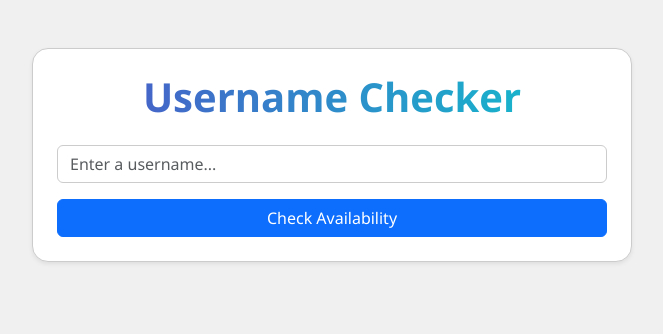
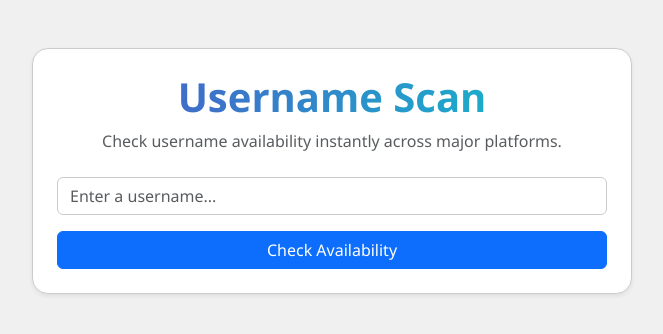
Before and after one commit to blakecbaldwin/Username-Checker, a Flask app: page / in a window 1280 px wide. Shown: the top 334 px of the page, without its empty margins (308-971 px from the left). Run offline with Flask 3, Linux system fonts and the light colour scheme.

Commit message:
Updated name to match website domain

```diff
--- a/app.py
+++ b/app.py
@@ -62,27 +62,6 @@ def check_username(username):
     except:
         results["Steam"] = {"status": "⚠️ Request Failed", "url": None}
 
-    # Twitch
-    twitch_token = get_twitch_access_token()
-    if not twitch_token:
-        results["Twitch"] = {"status": "⚠️ Auth Failed", "url": None}
-    else:
-        twitch_url = "https://api.twitch.tv/helix/users"
-        headers = {
-            "Client-ID": TWITCH_CLIENT_ID,
-            "Authorization": f"Bearer {twitch_token}"
-        }
-        try:
-            r = requests.get(twitch_url, headers=headers, params={"login": username})
-            if r.status_code != 200:
-                results["Twitch"] = {"status": f"⚠️ Error ({r.status_code})", "url": None}
-            elif r.json()["data"]:
-                results["Twitch"] = {"status": "❌ Taken", "url": f"https://www.twitch.tv/{username}"}
-            else:
-                results["Twitch"] = {"status": "✅ Available", "url": None}
-        except:
-            results["Twitch"] = {"status": "⚠️ Request Failed", "url": None}
-
     # Roblox
     roblox_url = "https://users.roblox.com/v1/usernames/users"
     headers = {
@@ -127,6 +106,27 @@ def check_username(username):
             "status": "⚠️ Request Failed",
             "url": None
         }
+
+    # Twitch
+    twitch_token = get_twitch_access_token()
+    if not twitch_token:
+        results["Twitch"] = {"status": "⚠️ Auth Failed", "url": None}
+    else:
+        twitch_url = "https://api.twitch.tv/helix/users"
+        headers = {
+            "Client-ID": TWITCH_CLIENT_ID,
+            "Authorization": f"Bearer {twitch_token}"
+        }
+        try:
+            r = requests.get(twitch_url, headers=headers, params={"login": username})
+            if r.status_code != 200:
+                results["Twitch"] = {"status": f"⚠️ Error ({r.status_code})", "url": None}
+            elif r.json()["data"]:
+                results["Twitch"] = {"status": "❌ Taken", "url": f"https://www.twitch.tv/{username}"}
+            else:
+                results["Twitch"] = {"status": "✅ Available", "url": None}
+        except:
+            results["Twitch"] = {"status": "⚠️ Request Failed", "url": None}
 
     # TikTok
     try:
--- a/templates/index.html
+++ b/templates/index.html
@@ -2,7 +2,7 @@
 <html lang="en">
 <head>
   <meta charset="UTF-8">
-  <title>Username Checker</title>
+  <title>Username Scan</title>
   <meta name="viewport" content="width=device-width, initial-scale=1">
   <link href="https://cdn.jsdelivr.net/npm/bootstrap@5.3.2/dist/css/bootstrap.min.css" rel="stylesheet">
   <link href="https://cdnjs.cloudflare.com/ajax/libs/font-awesome/6.5.0/css/all.min.css" rel="stylesheet">
@@ -101,6 +101,9 @@
       .logo {
         filter: brightness(0) invert(1);
       }
+      .text-muted {
+        color: #bbb !important;
+      }
     }
   </style>
 </head>
@@ -110,7 +113,8 @@
   </div>
   <div class="container py-5">
     <div class="card shadow-sm p-4 mx-auto" style="max-width: 600px;">
-      <h1 class="gradient-text text-center mb-4">Username Checker</h1>
+      <h1 class="gradient-text text-center mb-2">Username Scan</h1>
+      <p class="text-center text-muted mb-4">Check username availability instantly across major platforms.</p>
       <form method="POST" onsubmit="showSpinner()">
         <div class="mb-3">
           <input type="text" name="username" class="form-control" placeholder="Enter a username..." required value="{{ username }}">
@@ -123,7 +127,8 @@
       <div class="mt-4">
         <h5 class="text-center mb-3">Results for "<strong>{{ username }}</strong>"</h5>
         <ul id="results" class="list-group">
-          {% for site, result in results.items() %}
+          {% for site in ['Instagram', 'TikTok', 'YouTube', 'Steam', 'Roblox', 'Minecraft', 'Twitch', 'GitHub'] %}
+            {% set result = results[site] %}
             <li class="list-group-item d-flex justify-content-between align-items-center fade-slide">
               <div class="d-flex align-items-center">
                 <img src="{{ url_for('static', filename='img/' + site|lower + '.svg') }}" alt="{{ site }} logo" class="logo me-2">
```
Lines whose indentation alone changed are shown as unchanged.
